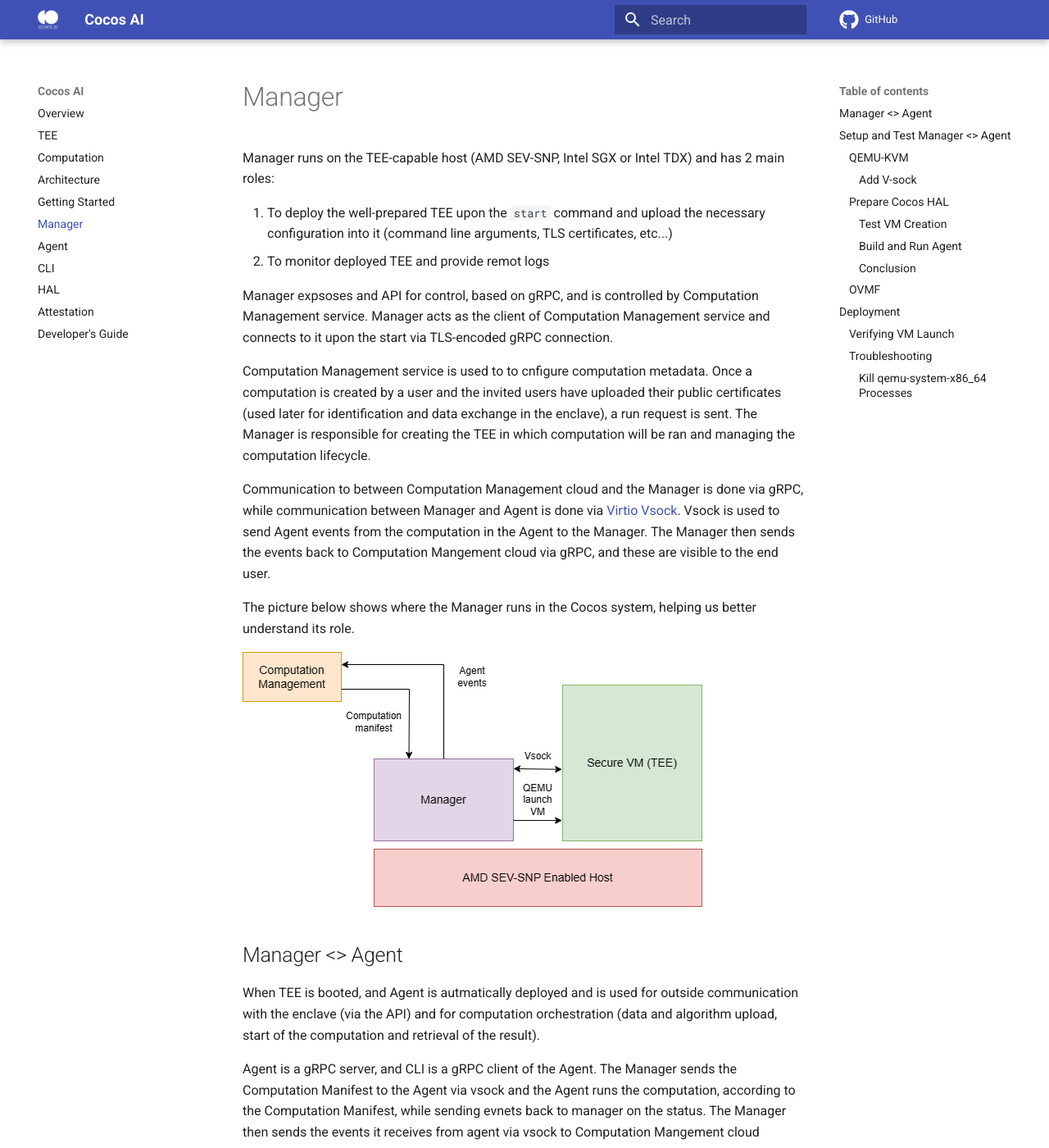
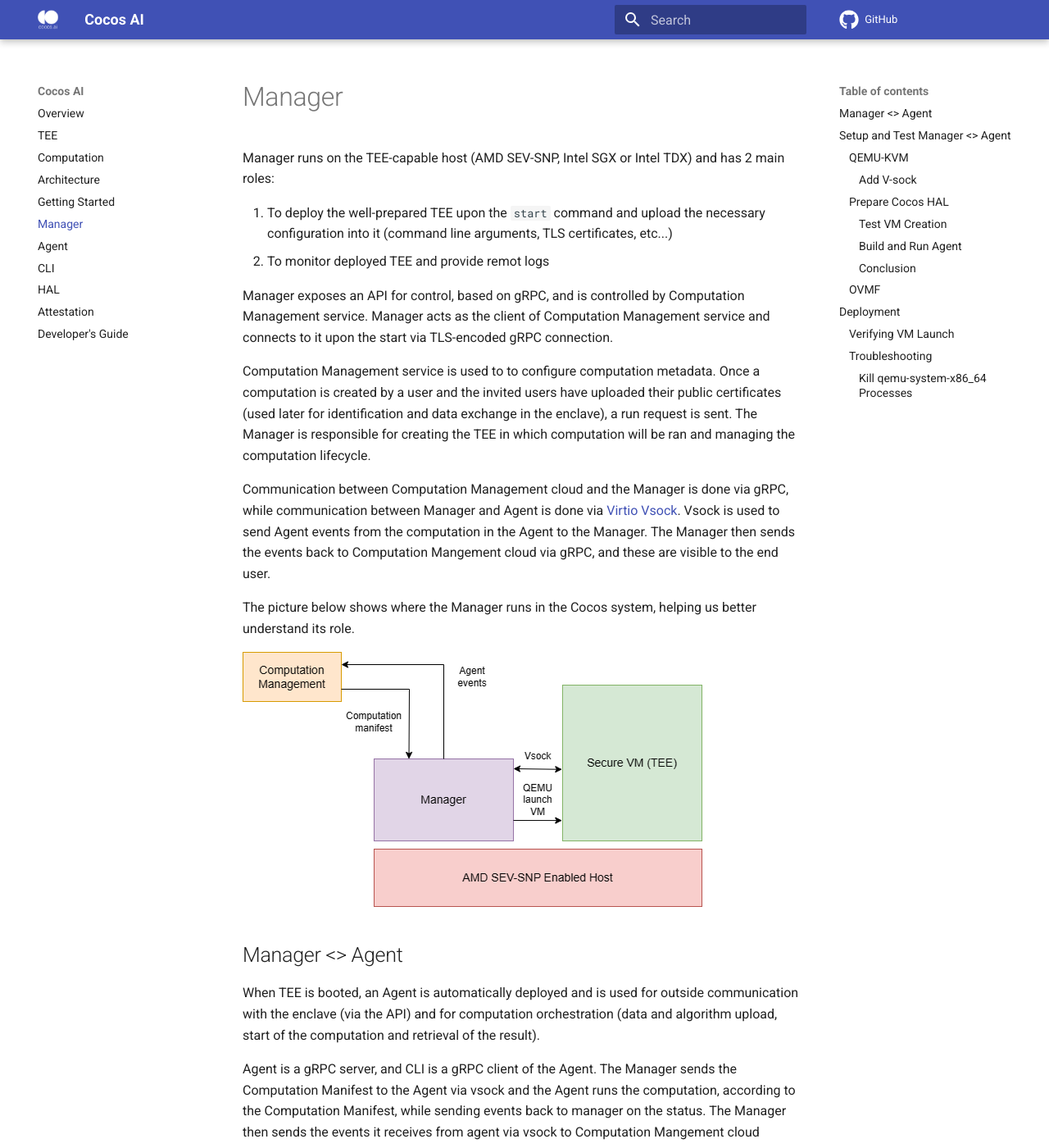
Before and after one commit to ultravioletrs/cocos-docs, an MkDocs documentation site: the page built from docs/manager.md, in a window 1280 px wide and 1400 px high. Shown: the whole window at 82% size. Built offline with MkDocs 1.6.1 and Material for MkDocs 9.7.7, drawn with Linux system fonts in a browser that asks for light colours; comment, search, counter and statistics services are not loaded; some of the changed text lies outside the part shown.

Commit message:
Fix typo in manager.md

````diff
--- a/docs/manager.md
+++ b/docs/manager.md
@@ -5,11 +5,11 @@ Manager runs on the TEE-capable host (AMD SEV-SNP, Intel SGX or Intel TDX) and h
 1. To deploy the well-prepared TEE upon the `start` command and upload the necessary configuration into it (command line arguments, TLS certificates, etc...)
 2. To monitor deployed TEE and provide remot logs
 
-Manager expsoses and API for control, based on gRPC, and is controlled by Computation Management service. Manager acts as the client of Computation Management service and connects to it upon the start via TLS-encoded gRPC connection.
+Manager exposes an API for control, based on gRPC, and is controlled by Computation Management service. Manager acts as the client of Computation Management service and connects to it upon the start via TLS-encoded gRPC connection.
 
-Computation Management service is used to to cnfigure computation metadata. Once a computation is created by a user and the invited users have uploaded their public certificates (used later for identification and data exchange in the enclave), a run request is sent. The Manager is responsible for creating the TEE in which computation will be ran and managing the computation lifecycle.
+Computation Management service is used to to configure computation metadata. Once a computation is created by a user and the invited users have uploaded their public certificates (used later for identification and data exchange in the enclave), a run request is sent. The Manager is responsible for creating the TEE in which computation will be ran and managing the computation lifecycle.
 
-Communication to between Computation Management cloud and the Manager is done via gRPC, while communication between Manager and Agent is done via [Virtio Vsock](https://wiki.qemu.org/Features/VirtioVsock). Vsock is used to send Agent events from the computation in the Agent to the Manager. The Manager then sends the events back to Computation Mangement cloud via gRPC, and these are visible to the end user.
+Communication between Computation Management cloud and the Manager is done via gRPC, while communication between Manager and Agent is done via [Virtio Vsock](https://wiki.qemu.org/Features/VirtioVsock). Vsock is used to send Agent events from the computation in the Agent to the Manager. The Manager then sends the events back to Computation Mangement cloud via gRPC, and these are visible to the end user.
 
 The picture below shows where the Manager runs in the Cocos system, helping us better understand its role.
 
@@ -17,9 +17,9 @@ The picture below shows where the Manager runs in the Cocos system, helping us b
 
 ## Manager <> Agent
 
-When TEE is booted, and Agent is autmatically deployed and is used for outside communication with the enclave (via the API) and for computation orchestration (data and algorithm upload, start of the computation and retrieval of the result).
+When TEE is booted, an Agent is automatically deployed and is used for outside communication with the enclave (via the API) and for computation orchestration (data and algorithm upload, start of the computation and retrieval of the result).
 
-Agent is a gRPC server, and CLI is a gRPC client of the Agent. The Manager sends the Computation Manifest to the Agent via vsock and the Agent runs the computation, according to the Computation Manifest, while sending evnets back to manager on the status. The Manager then sends the events it receives from agent via vsock to Computation Mangement cloud through gRPC.
+Agent is a gRPC server, and CLI is a gRPC client of the Agent. The Manager sends the Computation Manifest to the Agent via vsock and the Agent runs the computation, according to the Computation Manifest, while sending events back to manager on the status. The Manager then sends the events it receives from agent via vsock to Computation Mangement cloud through gRPC.
 
 ## Setup and Test Manager <> Agent
 
@@ -47,7 +47,9 @@ sudo apt install qemu-kvm
 Create `img` directory in `cmd/manager`. Create `tmp` directory in `cmd/manager`.
 
 #### Add V-sock
+
 The necessary kernel modules must be loaded on the hypervisor.
+
 ```shell
 sudo modprobe vhost_vsock
 ls -l /dev/vhost-vsock
@@ -56,10 +58,9 @@ ls -l /dev/vsock
 # crw-rw-rw- 1 root root 10, 121 Jan 16 12:05 /dev/vsock
 ```
 
-
 ### Prepare Cocos HAL
 
-Cocos HAL for Linux is framework for building custom in-enclave Linux distribution. Use the instructions in [Readme](https://github.com/ultravioletrs/cocos/blob/main/hal/linux/README.md).
+Cocos HAL for Linux is a framework for building custom in-enclave Linux distribution. Use the instructions in [Readme](https://github.com/ultravioletrs/cocos/blob/main/hal/linux/README.md).
 Once the image is built copy the kernel and rootfs image to `cmd/manager/img` from `buildroot/output/images/bzImage` and `buildroot/output/images/rootfs.cpio.gz` respectively.
 
 #### Test VM Creation
@@ -96,10 +97,13 @@ qemu-system-x86_64 \
     -monitor pty \
     -monitor unix:monitor,server,nowait
 ```
+
 Once the VM is booted press enter and on the login use username `root`.
 
 #### Build and Run Agent
+
 Agent is started automatically in the VM.
+
 ```sh
 # List running processes and use 'grep' to filter for processes containing 'agent' in their names.
 ps aux | grep cocos-agent
@@ -137,7 +141,6 @@ MANAGER_QEMU_OVMF_VARS_FILE=/usr/share/OVMF/OVMF_VARS.fd
 ```
 
 NB: we set environment variables that we will use in the shell process where we run `manager`.
-
 
 ## Deployment
 
@@ -181,6 +184,7 @@ NB: To verify that the manager successfully launched the VM, you need to open th
 ```bash
 go run ./test/computations/main.go <path to dataset> <path to algorithm>
 ```
+
 and in the second the manager by executing (with the environment variables of choice):
 
 ```bash
@@ -196,6 +200,7 @@ ps aux | grep qemu-system-x86_64
 ```
 
 You should get something similar to this
+
 ```
 darko     324763 95.3  6.0 6398136 981044 ?      Sl   16:17   0:15 /usr/bin/qemu-system-x86_64 -enable-kvm -machine q35 -cpu EPYC -smp 4,maxcpus=64 -m 4096M,slots=5,maxmem=30G -drive if=pflash,format=raw,unit=0,file=/usr/share/OVMF/OVMF_CODE.fd,readonly=on -drive if=pflash,format=raw,unit=1,file=img/OVMF_VARS.fd -device virtio-scsi-pci,id=scsi,disable-legacy=on,iommu_platform=true -drive file=img/focal-server-cloudimg-amd64.img,if=none,id=disk0,format=qcow2 -device scsi-hd,drive=disk0 -netdev user,id=vmnic,hostfwd=tcp::2222-:22,hostfwd=tcp::9301-:9031,hostfwd=tcp::7020-:7002 -device virtio-net-pci,disable-legacy=on,iommu_platform=true,netdev=vmnic,romfile= -nographic -monitor pty
 ```
@@ -217,7 +222,7 @@ If the `ps aux | grep qemu-system-x86_64` give you something like this
 darko      13913  0.0  0.0      0     0 pts/2    Z+   20:17   0:00 [qemu-system-x86] <defunct>
 ```
 
-means that the a QEMU virtual machine that is currently defunct, meaning that it is no longer running. More precisely, the defunct process in the output is also known as a ["zombie" process](https://en.wikipedia.org/wiki/Zombie_process).
+means that the QEMU virtual machine that is currently defunct, meaning that it is no longer running. More precisely, the defunct process in the output is also known as a ["zombie" process](https://en.wikipedia.org/wiki/Zombie_process).
 
 You can troubleshoot the VM launch procedure by running directly `qemu-system-x86_64` command. When you run `manager` with `MANAGER_LOG_LEVEL=info` env var set, it prints out the entire command used to launch a VM. The relevant part of the log might look like this
 
````
